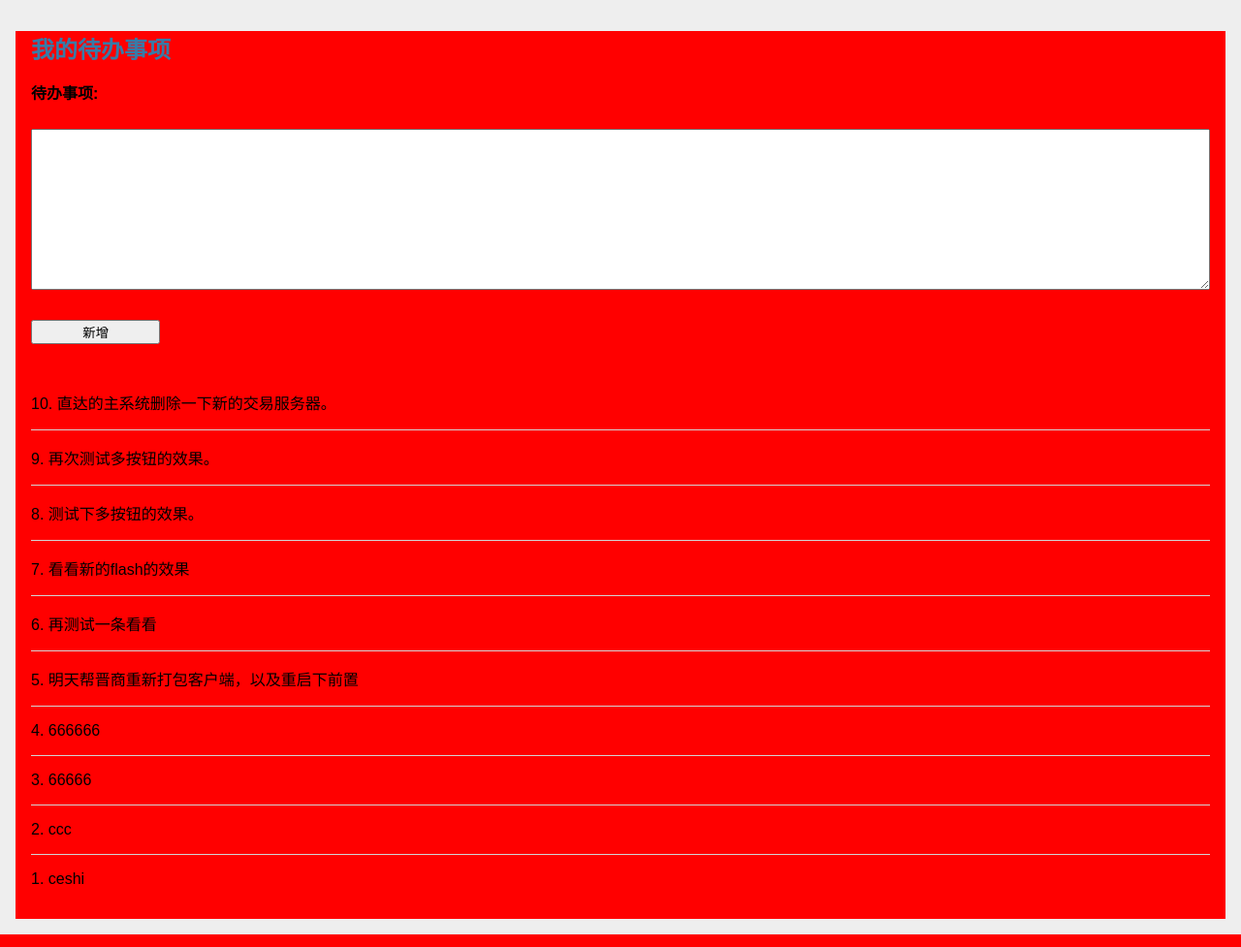
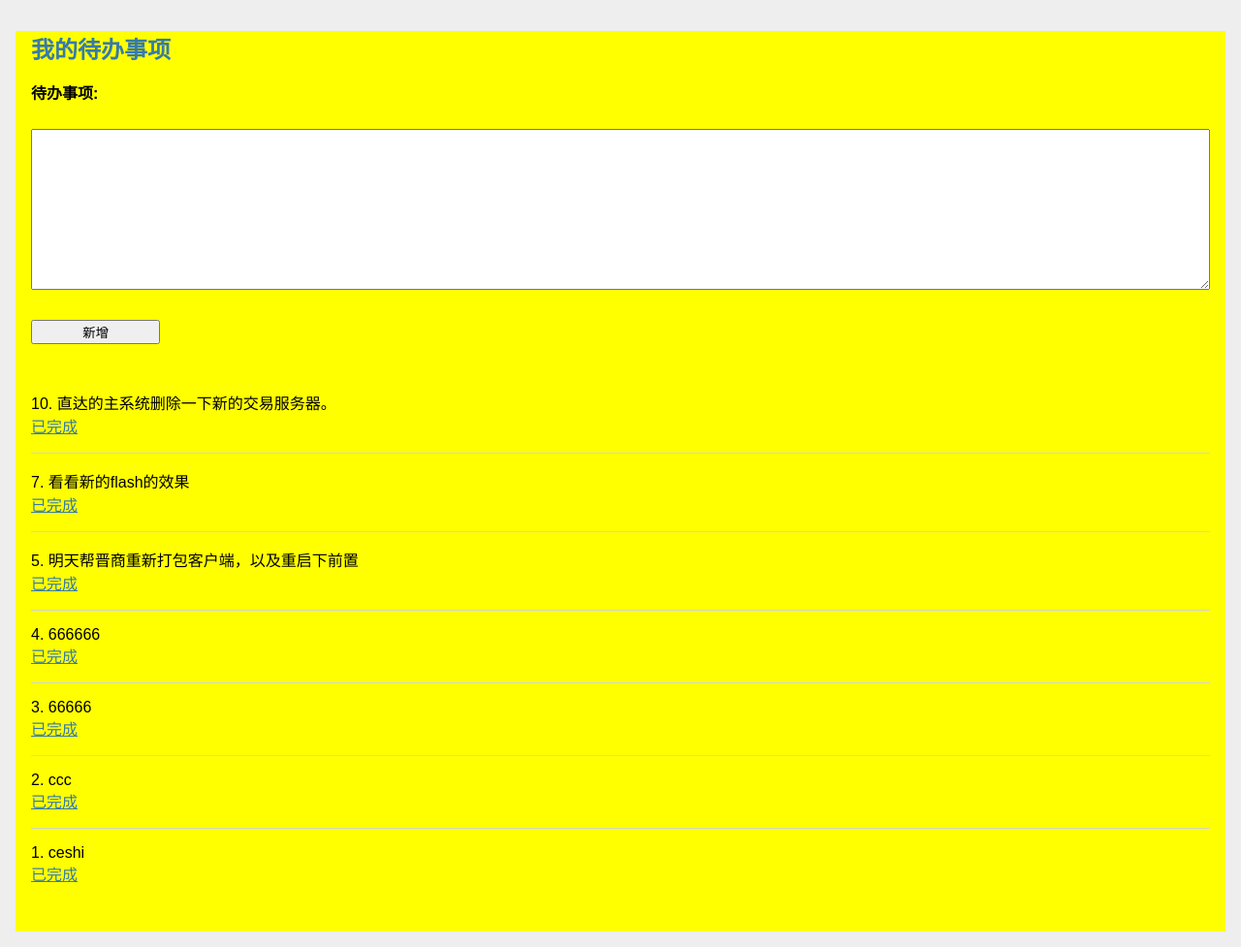
Before and after one commit to restart759/to_do, a Flask app: page / in a window 1280 px wide. Shown: the whole page at 97% size. Run offline with Flask 2, Linux system fonts and the light colour scheme; data comes from the database, SQL or seed files in the repository; both versions use the stored data as it was after the commit.

Commit message:
almost be used

```diff
--- a/to_do/static/style.css
+++ b/to_do/static/style.css
@@ -7,7 +7,7 @@ html {
 body {
   max-width: 1260px;
   margin: 0 auto;
-  background: #F00;
+  background: #FF0;
 }
 
 h1, h2, h3, h4, h5, h6 {
--- a/to_do/templates/index.html
+++ b/to_do/templates/index.html
@@ -6,13 +6,18 @@
 		{{ form.body.label }}<br />
 		{{ form.body }}<br />
 		{{ form.submit }}<br />
-	</form>
+
 	<div class="list">
 		{% for thing in things %}
-			<p>{{thing.id}}. {{ thing.body }}</p>
+			<p>{{thing.id}}. {{ thing.body }} <br />
+	<!--<form action="{{ url_for('update', id=thing.id)}}" method="post">
+		<input type="submit" value="已完成" onclick="return confirm('确定吗?');">-->
+		<a href="{{ url_for('update', id=thing.id)}}">已完成</a>
+			</p>
 			{% if not loop.last%}
 			<hr />
 			{% endif %}
 		{% endfor %}
 	</div>
+	</form>
 {% endblock %}
--- a/to_do/views.py
+++ b/to_do/views.py
@@ -8,7 +8,7 @@ from models import Thing
 
 @app.route('/', methods = ['GET', 'POST'])
 def index():
-	things = Thing.query.order_by(Thing.timestamp.desc()).all()
+	things = Thing.query.filter_by(status=True).order_by(Thing.timestamp.desc()).all()
 	form = to_do_Form()
 	if form.validate_on_submit():
 		body = form.body.data
@@ -18,3 +18,10 @@ def index():
 		flash('待办事项已经添加！')
 		return redirect(url_for('index'))
 	return render_template('index.html', form=form, things=things)
+
+@app.route('/update/<int:id>', methods = ['GET', 'POST'])
+def update(id):
+	thing = Thing.query.filter_by(id=id).first()
+	thing.status = False
+	db.session.commit()
+	return redirect(url_for('index'))
```
Also changed, not shown: data.sqlite3, to_do/forms.py (line endings or trailing spaces).
